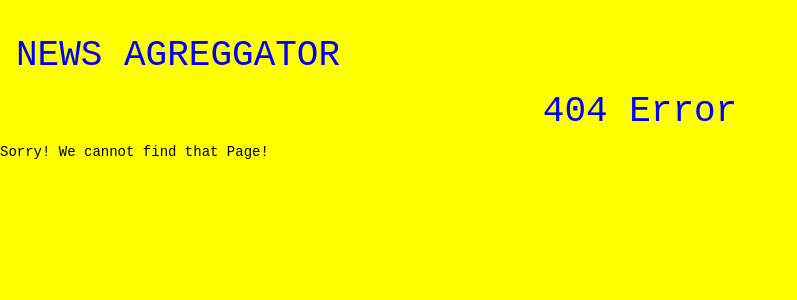
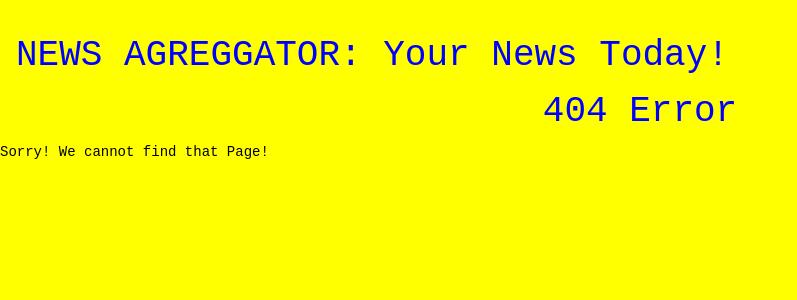
Before and after one commit to 3xistentialcrisis/News, a Flask app: template app/templates/404-error.html in a window 1280 px wide. Shown: the top 300 px of the page, without its empty margins (0-797 px from the left). Run offline with Flask 2, Linux system fonts and the light colour scheme; the template is opened without the code that fills it, so the values that code supplies are empty; some libraries are stand-ins or nearby versions.

Commit message:
deploy to heroku

```diff
--- a/app/templates/macros.html
+++ b/app/templates/macros.html
@@ -17,6 +17,8 @@
     .card{
     border-bottom: 3px solid black;
     border-right: 3px solid black;
+    border-left: 3px solid black;
+    border-top: 3px solid black;
     padding: 40px;
     margin-left:240px;
     margin-top: 70px;
--- a/app/templates/navbar.html
+++ b/app/templates/navbar.html
@@ -5,7 +5,7 @@
 
             <div class="container-fluid">
                 <div class="navbar-header">
-                    <a class="navbar-brand" href="/"><h1 class="text-center">NEWS AGREGGATOR</h1></a>
+                    <a class="navbar-brand" href="/"><h1 class="text-center">NEWS AGREGGATOR: Your News Today!</h1></a>
                 </div>
 
             </div>
```
